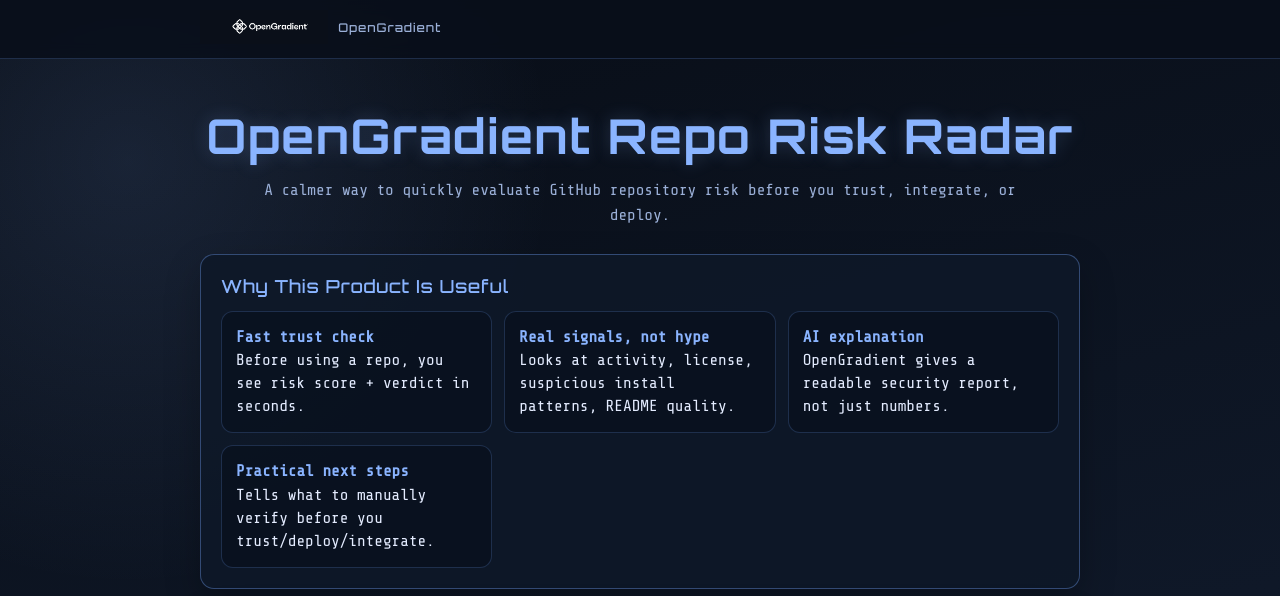
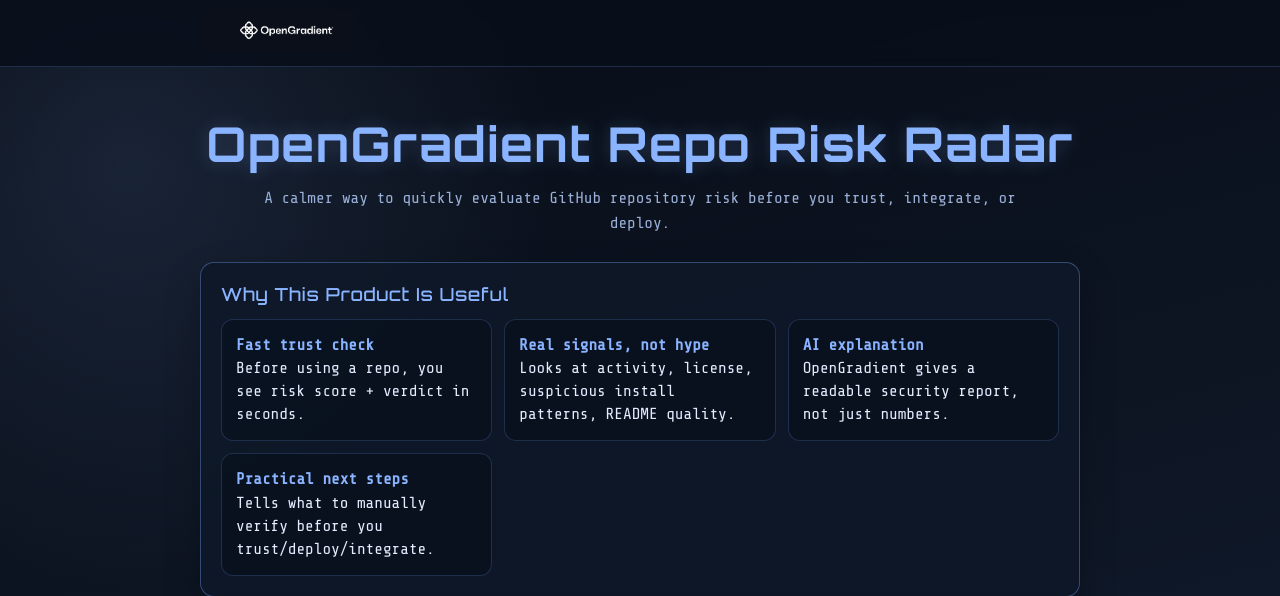
Before and after one commit to arthuroua/repo-security-checker, a Flask app: page / in a window 1280 px wide. Shown: the top 596 px of the page. Run offline with Flask 3, Linux system fonts and the light colour scheme; some libraries are stand-ins or nearby versions.

Commit message:
Remove duplicate brand text and enlarge header logo

```diff
--- a/templates/index.html
+++ b/templates/index.html
@@ -52,15 +52,9 @@
         color: var(--text);
       }
       .brand-link img {
-        height: 34px;
+        height: 42px;
         width: auto;
         display: block;
-      }
-      .brand-link span {
-        font-family: "Orbitron", sans-serif;
-        color: var(--muted);
-        font-size: 12px;
-        letter-spacing: 0.08em;
       }
       .wrap {
         max-width: 920px;
@@ -170,7 +164,6 @@
       <div class="topbar-inner">
         <a class="brand-link" href="https://www.opengradient.ai" target="_blank" rel="noopener noreferrer">
           <img src="/static/og-logo.png" alt="OpenGradient" />
-          <span>OpenGradient</span>
         </a>
       </div>
     </header>
```
